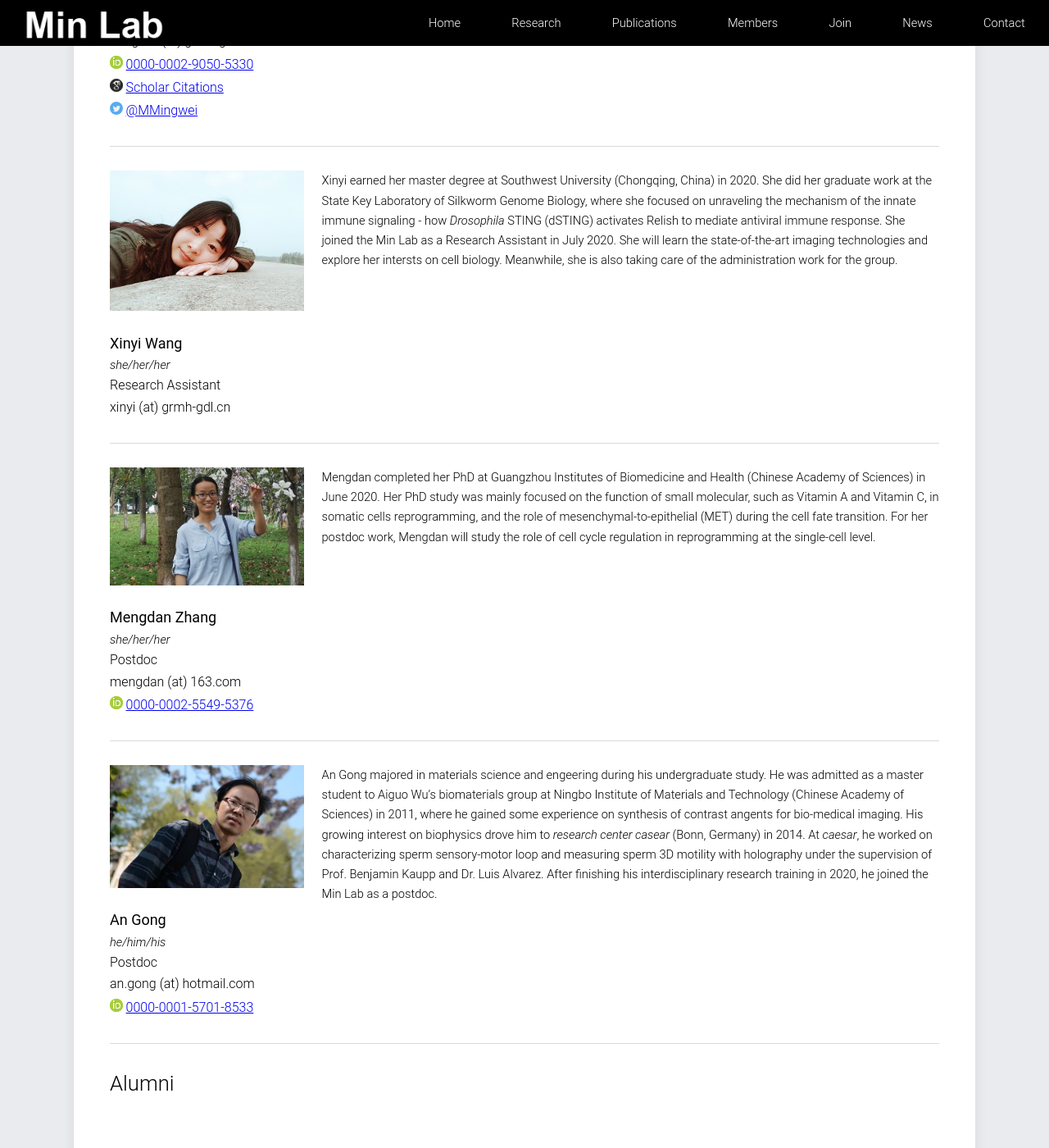
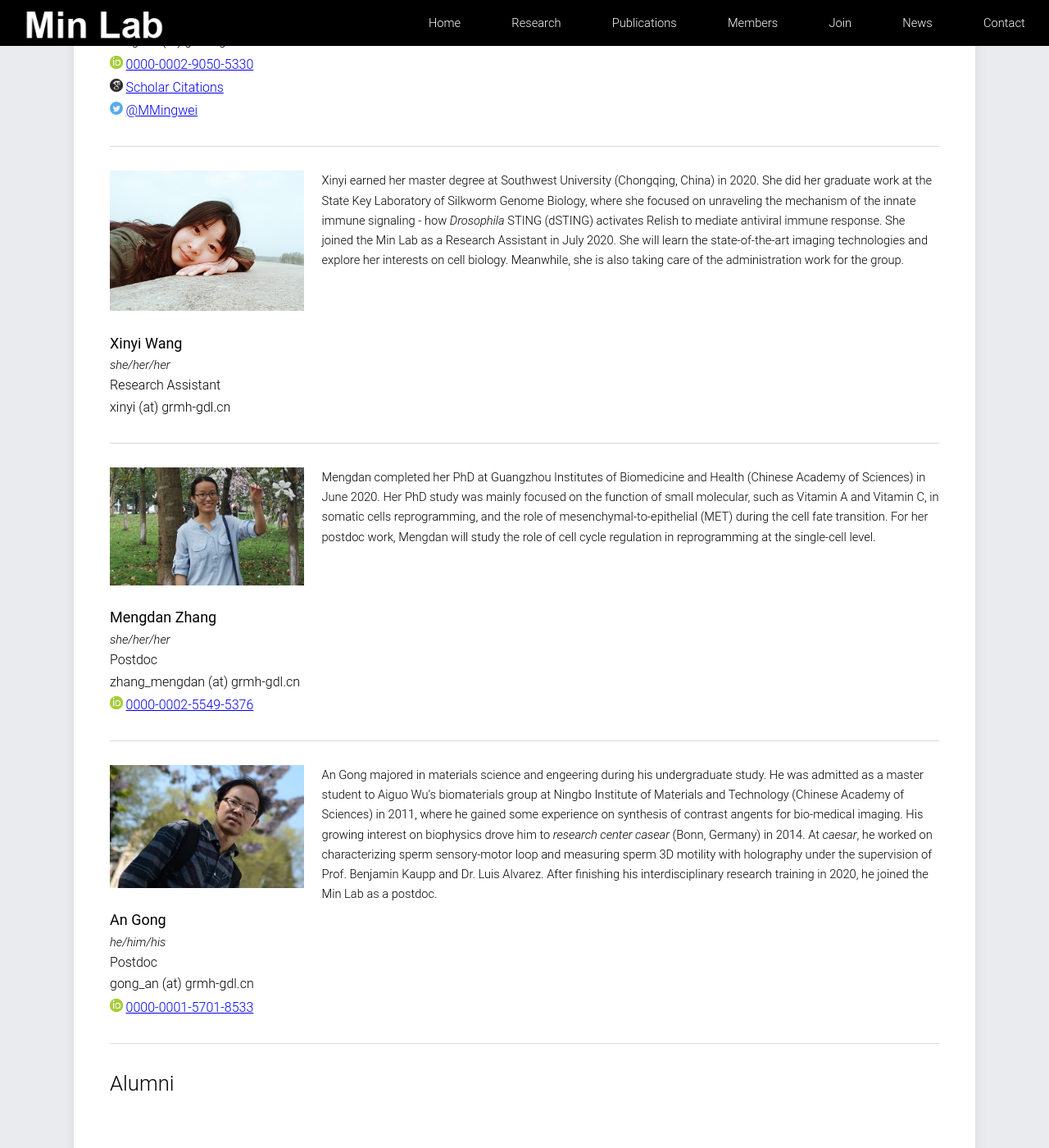
Before and after one commit to mm809/mm809.github.io, a Jekyll site: the page built from members/index.html, in a window 1280 px wide and 1400 px high, scrolled down 897 px. Shown: the whole window at 82% size. Built offline with Jekyll 4.4.1, drawn with Linux system fonts in a browser that asks for light colours.

Commit message:
update emails and fix one link bug

```diff
--- a/_data/members.yml
+++ b/_data/members.yml
@@ -27,14 +27,14 @@
           Xinyi earned her master degree at Southwest University (Chongqing, China) in 2020. She did her graduate work at the State Key Laboratory of Silkworm Genome Biology, where she \
           focused on unraveling the mechanism of the innate immune signaling - how <i>Drosophila</i> STING (dSTING) activates Relish to mediate antiviral immune response. \
           She joined the Min Lab as a Research Assistant in July 2020. \
-          She will learn the state-of-the-art imaging technologies and explore her intersts on cell biology. Meanwhile, she is also taking care of the administration work for the group.
+          She will learn the state-of-the-art imaging technologies and explore her interests on cell biology. Meanwhile, she is also taking care of the administration work for the group.
 
           "
 - name: Mengdan Zhang
   image: /images/members/Mengdan.jpg
   position: Postdoc
   pronouns: she/her/her
-  email: mengdan (at) 163.com
+  email: zhang_mengdan (at) grmh-gdl.cn
   orcid: 0000-0002-5549-5376
   description: "
 
@@ -48,7 +48,7 @@
   image: /images/members/AnGong.jpg
   position: Postdoc
   pronouns: he/him/his
-  email: an.gong (at) hotmail.com
+  email: gong_an (at) grmh-gdl.cn
   orcid: 0000-0001-5701-8533
   description: "
 
--- a/_includes/footer.html
+++ b/_includes/footer.html
@@ -1,7 +1,7 @@
 <footer id="footer">
     <div class="copyright">
         Min Lab at Bioland Laboratory, Guangzhou<br>
-        This website is open-source and available on <a href="https://github.com/mthompson-lab/mthompson-lab.github.io">GitHub</a>. <br/>It uses templates from <a href="https://github.com/mthompson-lab/mthompson-lab.github.io">the Thompson Lab</a>, <a href="https://keedylab.org/">the Keedy Lab</a>, and <a href="https:fraserlab.com/">the Fraser Lab</a>.
+        This website is open-source and available on <a href="https://github.com/mm809/mm809.github.io">GitHub</a>. <br/>It uses templates from <a href="https://github.com/mthompson-lab/mthompson-lab.github.io">the Thompson Lab</a>, <a href="https://keedylab.org/">the Keedy Lab</a>, and <a href="https:fraserlab.com/">the Fraser Lab</a>.
     </div>
 </footer>
 
--- a/contact/index.html
+++ b/contact/index.html
@@ -34,7 +34,7 @@ bgimage: /images/pub/ColorfulCells.jpg
 
 * #### Our lab can be reached by public transit:
   * Tram station Xiangxue (Line 6) -> bus B24 (Ruihe Road) -> Laidi campus
-  * Tram station Kexue City (Line 21) -> bus 336 (Kaiyuan Road) -> Laidi campus
+  * Tram station Science City (Line 21) -> bus 336 (Kaiyuan Road) -> Laidi campus
 
 ### Once on Laidi campus, proceed to Building 3.
 ### Our lab is on the fifth floor of the Bioland Laboratory(Huangpu) Building .
```
